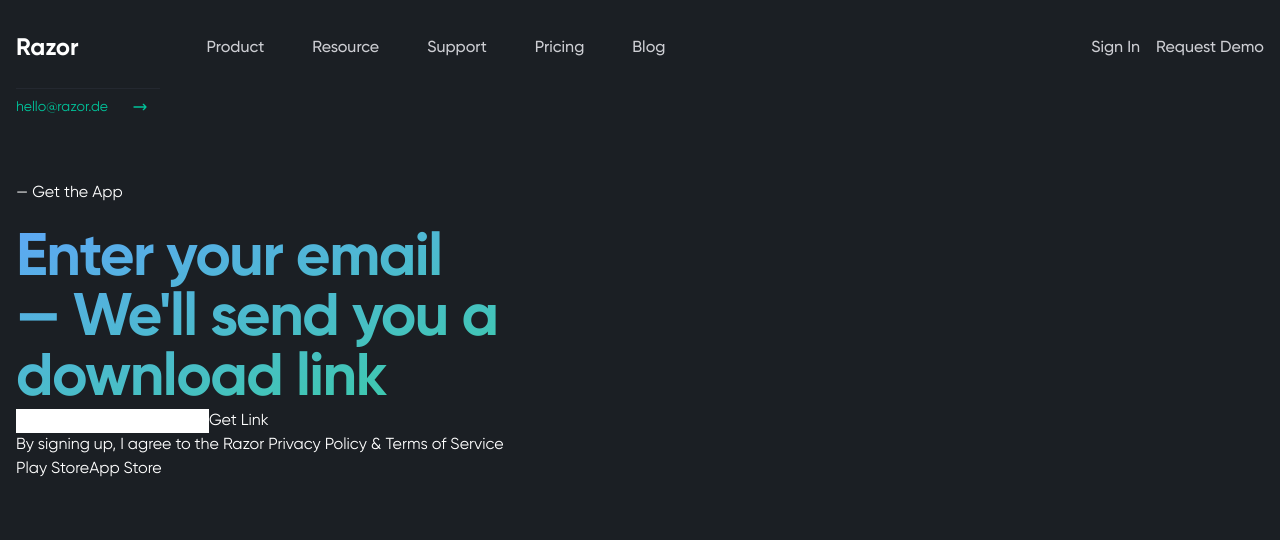
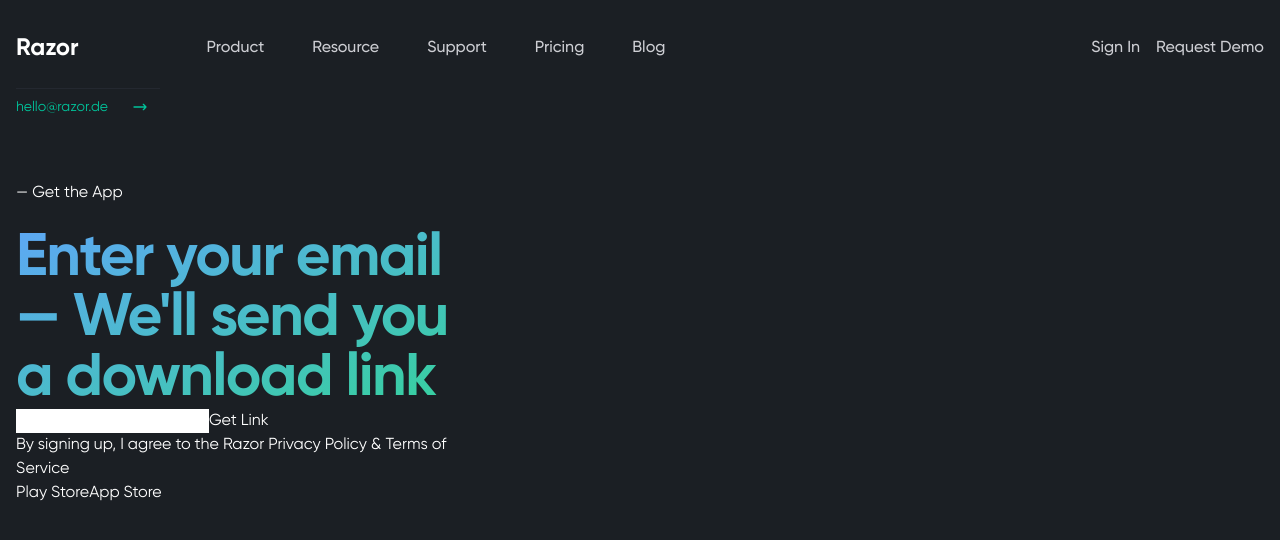
Before and after one commit to roma-marshall/landing-vue, a Vue app: page / in a window 1280 px wide. Shown: the top 540 px of the page. Built offline with nearby package versions, Linux system fonts and the light colour scheme.

Commit message:
edit lead max width

```diff
--- a/src/App.vue
+++ b/src/App.vue
@@ -18,7 +18,7 @@
         </div>
       </nav>
       <div class="grid grid-cols-2 pt-6">
-        <div>
+        <div class="max-w-xl pr-24">
           <div class="flex items-center gap-6 w-36 border-t border-gray-700 pt-2">
             <span class="text-sm font-normal text-teal-500">hello@razor.de</span>
             <ArrowRight class="h-4 w-4 text-teal-500"/>
```
